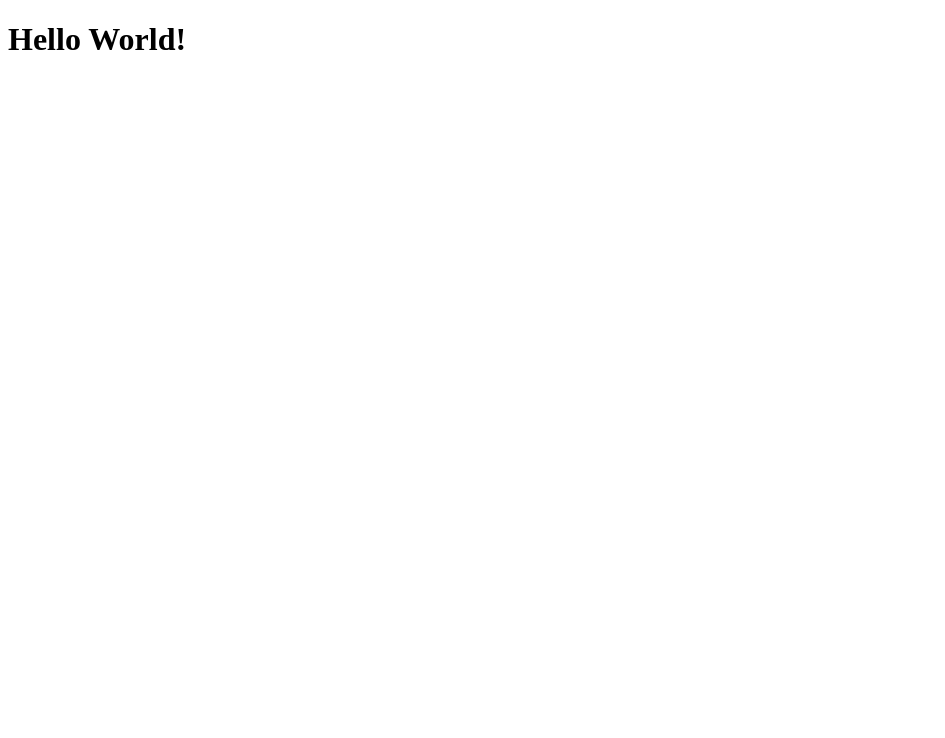
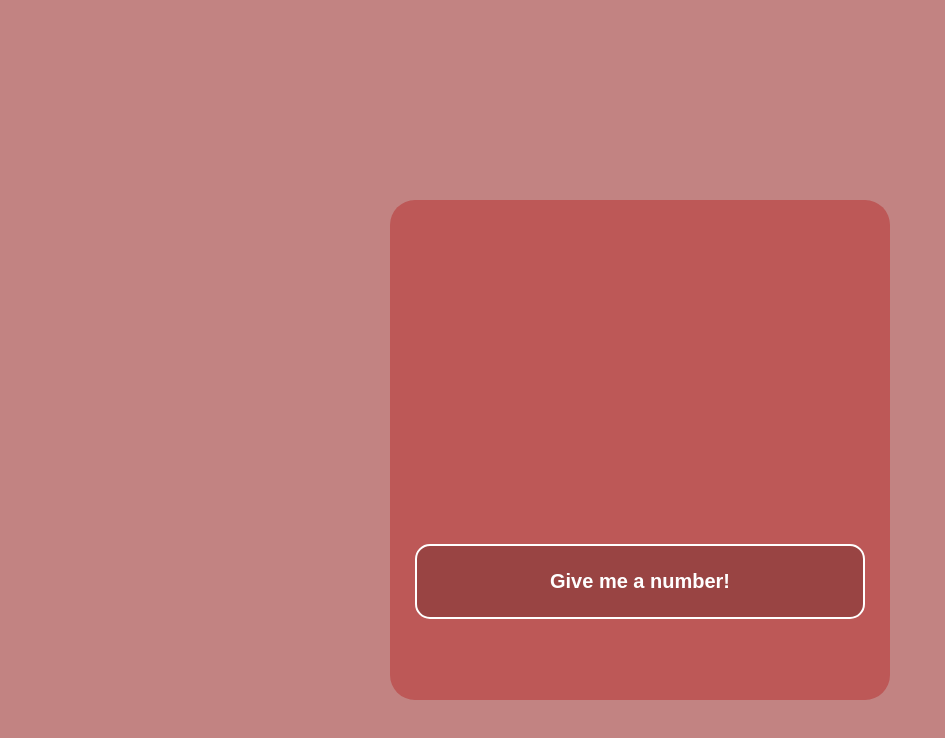
Before and after one commit to ysfakz/ysfakz.github.io, a plain HTML site: page src/index.html in a window 1280 px wide. Shown: the whole page, without its empty margins (0-945 px from the left). Drawn offline with Linux system fonts and the light colour scheme.

Commit message:
added new page + images and updates

```diff
--- /dev/null
+++ b/src/assets/css/forYou.css
@@ -0,0 +1,41 @@
+@import url('https://fonts.googleapis.com/css2?family=Questrial&display=swap');
+
+*{
+    font-family: 'Questrial', sans-serif;
+}
+
+body{
+    margin: 0;
+    padding: 0;
+    background-color: #160e21;
+}
+.container{
+    width: 100%;
+    text-align: center;
+}
+.song-container{
+    color: white;
+    width: 95%;
+    border: 4px solid #593e82;
+    border-radius: 15px;
+    background-color: #3d285e;
+    font-weight: 400;
+    margin: 0 auto;
+    text-align: center;
+    margin-top: 50px;
+    transition: 0.3s;
+}
+.song-container iframe{
+    border: none;
+    width: 30vw;
+    height: 20vh;
+    margin-left: 10px;
+    margin-right: 10px;
+    transition: 0.3s;
+}
+.song-container iframe:hover{
+    transform: scale(105%);
+}
+.song-container:hover{
+    border-color: #a76cf5;
+}
--- a/src/assets/css/index.css
+++ b/src/assets/css/index.css
@@ -0,0 +1,32 @@
+body{
+    margin: 0;
+    padding: 0;
+    background-color: #c28382;
+}
+.container{
+    background-color: #bd5857;
+    border-radius: 25px;
+    width: 500px;
+    height: 500px;
+    margin: 25vh auto auto;
+    text-align: center;
+}
+.container button{
+    width: 450px;
+    height: 75px;
+    margin-top: 43vh;
+    background-color: #994443;
+    border-color: white;
+    border-style: solid;
+    border-radius: 15px;
+    color: white;
+    font-size: 20px;
+    font-weight: bold;
+    transition:.3s;
+}
+.container button:hover{
+    transform: scale(105%);
+    background-color: #823938;
+    border-color: red;
+    color: red;
+}
--- a/src/assets/js/index.js
+++ b/src/assets/js/index.js
@@ -0,0 +1,4 @@
+function giveRandomNumber(){
+    let num1 = Math.random();
+
+}
--- a/src/index.html
+++ b/src/index.html
@@ -2,11 +2,14 @@
 <html lang="en">
 <head>
     <meta charset="UTF-8">
-    <title><3></title>
+    <title><3</title>
     <link href="assets/css/index.css" rel="stylesheet">
+    <link href="assets/img/minecraft heart.png" rel="icon">
     <script src="assets/js/index.js"></script>
 </head>
 <body>
-    <h1>Hello World!</h1>
+    <div class="container">
+        <button>Give me a number!</button>
+    </div>
 </body>
 </html>
```
Also changed, not shown: src/forYou.html (added, +23 -0 lines), src/assets/img/minecraft heart.png (added), src/assets/img/swinging spiderman.png (added).
